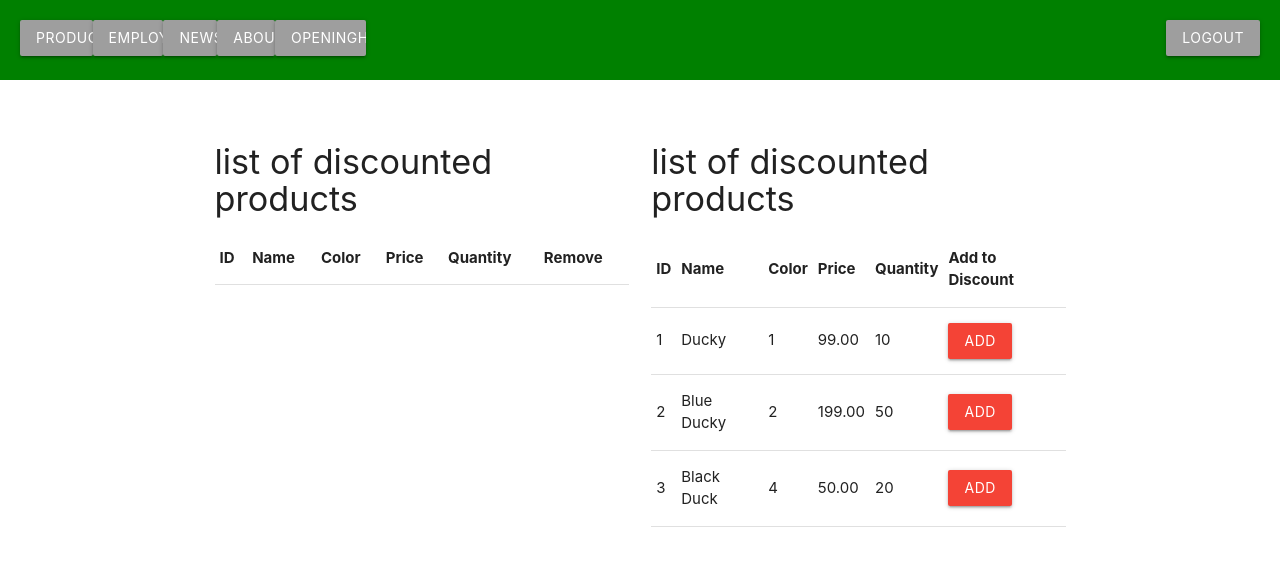
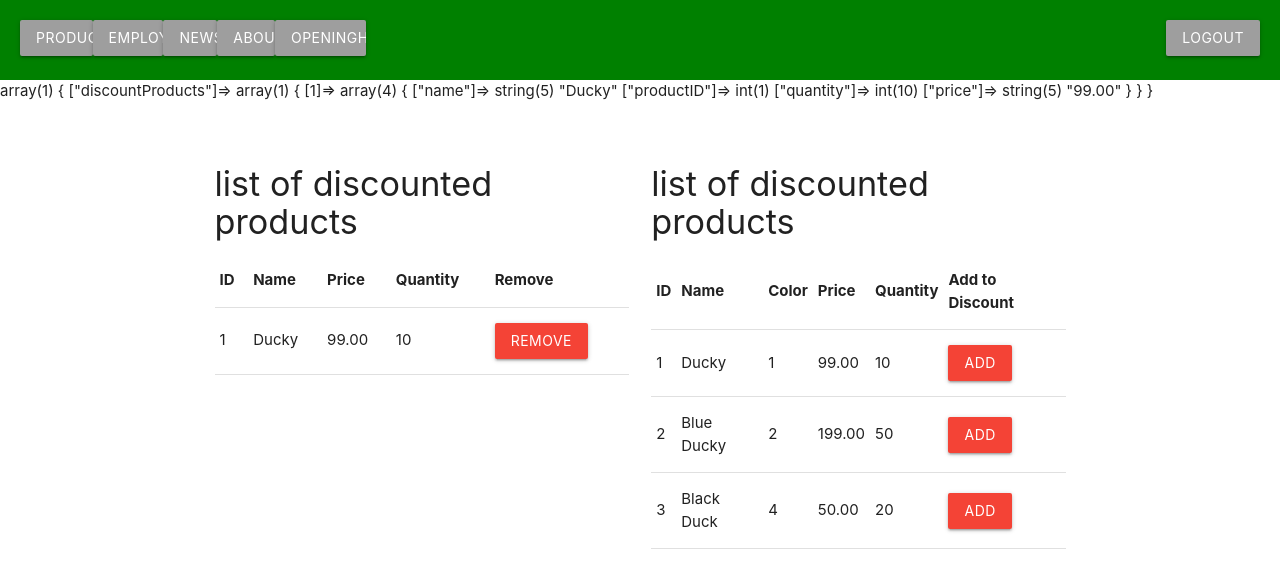
Before and after one commit to clausH1994/RubberDuckProject, a PHP site: page /dailySpecial/addDiscoutToProductView.php?action=add&ID=1 in a window 1280 px wide. Shown: the top 588 px of the page. Run offline with PHP 8.4, Linux system fonts and the light colour scheme; the visitor is signed in with stand-in values (Sample User, id 1); data comes from the database, SQL or seed files in the repository; data that the repository does not hold is empty.

Commit message:
add and remove discount product but still bugs

```diff
--- a/admin/adminHeader.php
+++ b/admin/adminHeader.php
@@ -5,18 +5,19 @@ spl_autoload_register(function ($class) {
 
 require_once("AdminLoginHandle.php");
 
-// $session = new Session();
-//  if ($session->confirm_adminlogged_in()) {
-//      $redirect = new Redirector("../admin/adminLoginView.php");
-//  }
-    if (isset($_POST['logout'])) {
-        $log = new adminLoginHandle();
-        $log->adminLogout();
-        $redirect = new Redirector("../admin/adminLoginView.php");
-    }
+$session = new Session();
+if ($session->confirm_adminlogged_in()) {
+    $redirect = new Redirector("../admin/adminLoginView.php");
+}
+if (isset($_POST['logout'])) {
+    $log = new adminLoginHandle();
+    $log->adminLogout();
+    $redirect = new Redirector("../admin/adminLoginView.php");
+}
 ?>
 <!DOCTYPE html>
 <html lang="en">
+
 <head>
     <meta http-equiv="Content-Type" content="text/html;" />
     <!-- Compiled and minified CSS -->
@@ -36,4 +37,5 @@ require_once("AdminLoginHandle.php");
         <input id="btnLogout" class="grey btn" type="submit" name="logout" value="Logout" />
     </form>
 </div>
+
 </html>
--- a/dailySpecial/DailySpecialController.php
+++ b/dailySpecial/DailySpecialController.php
@@ -1,12 +1,12 @@
 <?php
 require_once("DailySpecialDAO.php");
-
-
+require_once("../connection/dbcon.php");
 
 class DailySpecialController
 {
-
-
+    public $message;
+    public $productArray;
+    public $newProductArray;
 
     /*  public function readDailySpecial()
     {
@@ -31,9 +31,70 @@ class DailySpecialController
         return $dailyID;
     }
 
-    public function addtoDiscountProduct($discountProducts, $productID)
+    public function addtoDiscountProduct($productID)
     {
-       array_push($discountProducts, $productID);
-       return $discountProducts;
+
+        if (!empty($productID)) {
+
+            $dbcon = dbCon();
+
+            $query = "SELECT  * FROM Product WHERE productID= :productID";
+            $handle = $dbcon->prepare($query);
+            $handle->bindParam(':productID', $productID);
+
+            $handle->execute();
+            $productByID = $handle->fetchAll();
+
+            $this->newProductArray = array($productByID[0]["productID"] => array(
+                'name' => $productByID[0]["name"],
+                'productID' => $productByID[0]["productID"],
+                'quantity' => $productByID[0]["quantity"],
+                'price' => $productByID[0]["price"]
+            ));
+
+            if (!empty($this->productArray["discountProducts"])) {
+                echo "here";
+                if (in_array($productByID[0]["productID"], array_keys($this->productArray["discountProducts"]))) {
+
+                    foreach ($this->productArray["discountProducts"] as $k => $v) {
+                        if ($productByID[0]["productID"] == $k) {
+
+                            if (empty($this->itemArray["discountProducts"][$k])) {
+                                $this->itemArray["discountProducts"][$k] = 0;
+                            }
+                        }
+                    }
+                } else {
+                    $this->productArray["discountProducts"] = array_merge($this->productArray["discountProducts"], $this->newProductArray);
+                }
+            } else {
+
+                $this->productArray["discountProducts"] = $this->newProductArray;
+            }
+        }
+    }
+
+    public function removeDiscountProduct($productID)
+    {
+        if (!empty($this->productArray["discountProducts"])) {
+            foreach ($this->productArray["discountProducts"] as $k => $v) {
+                if ($productID == $k)
+                    unset($this->productArray["discountProducts"][$k]);
+                if (empty($this->productArray["discountProducts"]))
+                    unset($this->productArray["discountProducts"]);
+            }
+        }
+    }
+
+    public function existingDiscountProduct($existingProduct)
+    {
+        if (!empty($existingProduct)) {
+            $this->productArray["discountProducts"] = $existingProduct;
+        }
+    }
+
+    public function __destruct()
+    {
+        //$_SESSION["cart_item"] = $this->itemArray;
     }
 }
--- a/dailySpecial/addDiscoutToProductView.php
+++ b/dailySpecial/addDiscoutToProductView.php
@@ -1,17 +1,42 @@
 <?php
 require_once("../admin/adminHeader.php");
 require_once("DailySpecialController.php");
-
 
 $dbCon = dbCon();
 $query = $dbCon->prepare("SELECT * FROM Product");
 $query->execute();
 $getProducts = $query->fetchAll();
 
+$dailyCon = new DailySpecialController();
 
+if (isset($_SESSION["discountProducts"])) {
+    $dailyCon->existingDiscountProduct($_SESSION["discountProducts"]);
+}
 
+if (!empty($_GET["action"])) {
+    if (isset($_GET['ID'])) {
+        $productID = $_GET['ID'];
+    }
+
+    //start the switch/case
+    switch ($_GET["action"]) {
+            //adding items to cart
+        case "add":
+            $dailyCon->addtoDiscountProduct($productID);
+            $_SESSION = $dailyCon->productArray;
+            var_dump($_SESSION);
+            break;
+            //Remove item from cart
+        case "remove":
+            $dailyCon->removeDiscountProduct($productID);
+            $_SESSION  = $dailyCon->productArray;
+            break;
+        case "empty":
+            unset($_SESSION["discountProducts"]);
+            break;
+    }
+}
 ?>
-
 
 <body>
     <div class="container">
@@ -24,38 +49,40 @@ $getProducts = $query->fetchAll();
 
                     <div class="col s6">
                         <h4>list of discounted products</h4>
+
                         <table class="highlight">
                             <thead>
                                 <tr>
                                     <th>ID</th>
                                     <th>Name</th>
-                                    <th>Color</th>
                                     <th>Price</th>
                                     <th>Quantity</th>
                                     <th>Remove</th>
                                 </tr>
                             </thead>
+                            <?php if (isset($_SESSION["discountProducts"])) { ?>
 
                                 <tbody>
                                     <?php
-                                foreach ($getDiscountProducts as $getDiscountProduct) {
+                                    foreach ($_SESSION["discountProducts"] as $getDiscountProduct) {
                                         echo "<tr>";
                                         echo "<td>" . $getDiscountProduct['productID'] . "</td>";
                                         echo "<td>" . $getDiscountProduct['name'] . "</td>";
-                                    echo "<td>" . $getDiscountProduct['color'] . "</td>";
                                         echo "<td>" . $getDiscountProduct['price'] . "</td>";
                                         echo "<td>" . $getDiscountProduct['quantity'] . "</td>";
-                                    echo '<td><a href="' . $getDiscountProduct['productID'] . '" class="waves-effect waves-light btn red" onclick="return confirm(\'Remove! are you sure?\')">Remove</a></td>';
+                                        echo '<td><a href="addDiscoutToProductView.php?action=remove&ID=' . $getDiscountProduct['productID'] . '" class="waves-effect waves-light btn red" onclick="return confirm(\'Remove! are you sure?\')">Remove</a></td>';
                                         echo "</tr>";
                                     }
                                     ?>
                                 </tbody>
+                            <?php } ?>
                         </table>
 
                     </div>
 
                     <div class="col s6">
                         <h4>list of discounted products</h4>
+
                         <table class="highlight">
                             <thead>
                                 <tr>
@@ -77,7 +104,7 @@ $getProducts = $query->fetchAll();
                                     echo "<td>" . $getProduct['color'] . "</td>";
                                     echo "<td>" . $getProduct['price'] . "</td>";
                                     echo "<td>" . $getProduct['quantity'] . "</td>";
-                                    echo '<td><a href=" addDiscoutToProductView.php?ID=' . $getProduct['productID'] . '" class="waves-effect waves-light btn red")">Add</a></td>';
+                                    echo '<td><a href="addDiscoutToProductView.php?action=add&ID=' . $getProduct['productID'] . '" class="waves-effect waves-light btn red")">Add</a></td>';
                                     echo "</tr>";
                                 }
                                 ?>
```
Lines whose indentation alone changed are shown as unchanged.
